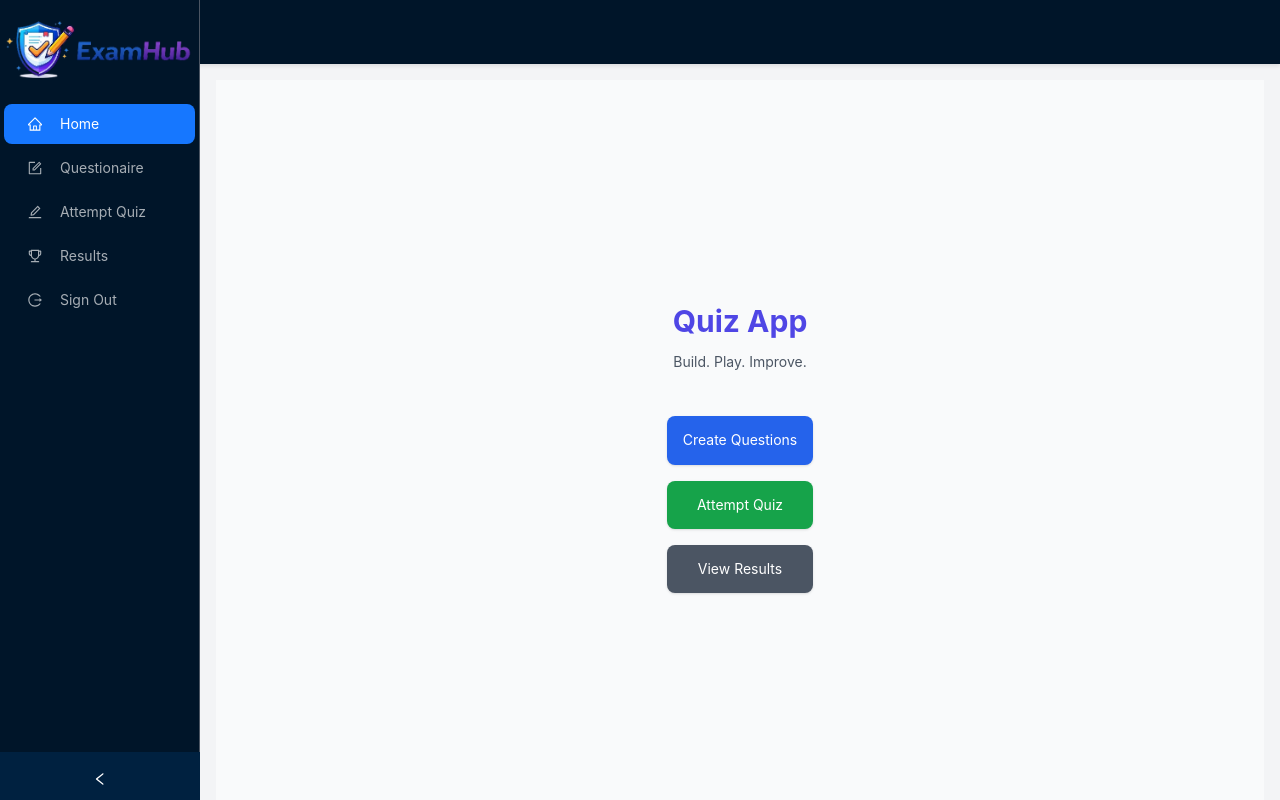
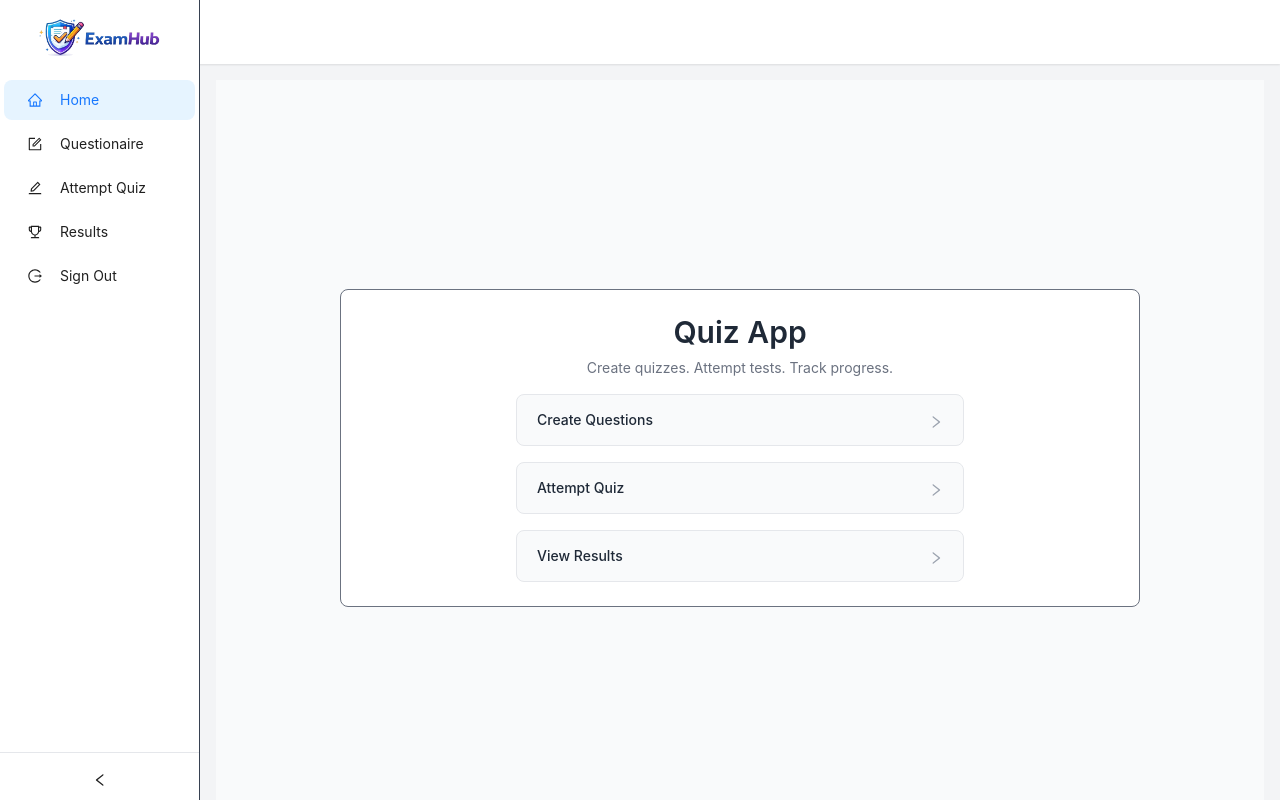
Before and after one commit to danial-istj/vueExamSystem, a Vue app: page / in a window 1280 px wide. Built offline with nearby package versions, Linux system fonts and the light colour scheme; no server answers; sample sign-in values are in the browser's storage; the HTML template or start-up script is replaced by a standard one.

Commit message:
designed results and home section

```diff
--- a/src/components/CurrentQuestion.vue
+++ b/src/components/CurrentQuestion.vue
@@ -1,6 +1,6 @@
 <template>
     <div
-        class="current-question border border-gray-500 flex flex-col gap-1  w-[800px] p-4 rounded-lg  min-h-48 bg-white">
+        class="current-question border border-gray-500 flex flex-col gap-1  w-[800px] p-4 rounded-lg   bg-white">
         <h2 for="question" class="pb-1 m-0">Question</h2>
 
         <input type="text" placeholder="Enter question..." v-model="form.question.value"
--- a/src/components/Loading.vue
+++ b/src/components/Loading.vue
@@ -1,5 +1,5 @@
 <template>
-  <div class="fixed inset-0 z-50 flex items-center justify-center bg-white">
+  <div class="fixed inset-0 z-50 flex  items-center justify-center bg-white">
     <h1 class="text-xl">
       Loading...
     </h1>
--- a/src/components/ResultsTable.vue
+++ b/src/components/ResultsTable.vue
@@ -1,41 +1,51 @@
 <template>
-    <div class="border border-gray-500 flex flex-col gap-0 w-[800px]  rounded-lg  p-6
+    <div class="border border-gray-500 grid items-center gap-2 w-[800px]  rounded-lg  p-6
     min-h-48 bg-white">
 
-        <div class="w-full flex justify-between">
-            <h1 class="text-xl m-0">Results</h1>
-            <button @click="confirming = true" class="bg-blue-500 font-bold text-black p-2">
-                <MoreOutlined />
+        <div v-if="results.length > 0" class="w-full grid grid-flow-row grid-cols-[1fr_auto] items-center gap-1 mb-2">
+            <h1 class="text-2xl text-center m-0">Results</h1>
+            <button @click="confirming = true" class="p-2 rounded-lg text-red-400  hover:text-red-500 transition">
+                <DeleteOutlined />
             </button>
-
+            <Confirmation action="Delete All Results"
+                :proceed="() => { resultsStore.deleteAllResults(); confirming = false; }" :cancel="cancelSelected"
+                :showModal="confirming" />
+        </div>
+        <div v-else>
+            <h1 class="text-xl text-center m-0">There are no Results.</h1>
         </div>
 
 
         <div v-for="result in results" :key="result.id"
-            class="flex items-center justify-between bg-gray-900 border border-gray-700 rounded-xl p-4 hover:bg-gray-800 transition">
+            class="grid grid-flow-col grid-cols-[auto_1fr_auto_auto] gap-4 justify-center items-center  bg-gray-100 border  rounded-lg p-4 hover:bg-gray-200 transition">
 
-            <div><input type="checkbox" v-model="selectedIds" :value="result.id"></div>
-
-            <div class="flex flex-col text-sm text-gray-400">
-                <span class="font-medium text-gray-200">{{ formatDate.formattedDate(result.id) }}</span>
+            <div class="grid gap-1 text-center text-sm ">
+                <span class="font-medium ">{{ formatDate.formattedDate(result.id) }}</span>
                 <span>{{ formatDate.formattedTime(result.id) }}</span>
             </div>
 
-            <div class="text-center">
-                <p class="text-lg font-semibold text-white">{{ result.marks }} / {{ result.total }}</p>
-                <p class="text-xs text-gray-400">Marks</p>
+            <div class="text-center grid gap-0 ">
+                <p class="text-lg font-semibold m-0 ">{{ result.marks }} / {{ result.total }}</p>
+                <p class="text-xs m-0">Marks</p>
             </div>
 
-            <div class="px-3 py-1 rounded-full bg-green-500/10 text-green-400 text-sm font-semibold">
+            <div :class="[
+                'px-3 py-1 rounded-full text-sm font-semibold ring-1 transition-colors',
+                Number(result.percentage) >= 80
+                    ? 'bg-emerald-50 text-emerald-700 ring-emerald-200'
+                    : Number(result.percentage) >= 50
+                        ? 'bg-amber-50 text-amber-700 ring-amber-200'
+                        : 'bg-rose-50 text-rose-700 ring-rose-200'
+            ]">
                 {{ result.percentage }}%
             </div>
 
             <button @click="selectResult(result.id); confirming = true"
-                class="p-2 rounded-lg text-red-400 hover:bg-red-500/10 hover:text-red-500 transition">
+                class="p-2 rounded-lg text-red-400 hover:text-red-500 transition">
                 <DeleteOutlined />
             </button>
             <Confirmation action="Delete This Result" :proceed="deleteSelected" :cancel="cancelSelected"
-                :showModal="confirming && selectedIds.pop() === result.id" />
+                :showModal="confirming && selectedId === result.id" />
 
         </div>
 
@@ -53,31 +63,31 @@ import { useAuthStore } from '@/stores/authStore';
 import { onMounted } from 'vue';
 import { ref } from 'vue';
 import Confirmation from './Confirmation.vue';
-import { DeleteOutlined, MoreOutlined } from '@ant-design/icons-vue';
+import { DeleteOutlined } from '@ant-design/icons-vue';
 
 const formatDate = useFormatedDate()
 const resultsStore = useResultsStore()
 const { results } = storeToRefs(resultsStore)
 const authStore = useAuthStore()
 const confirming = ref<boolean>(false)
-const selectedIds = ref<number[]>([])
+const selectedId = ref<number | null>()
 
 function deleteSelected() {
-    if (selectedIds.value) {
-        resultsStore.deleteResult(selectedIds.value)
-        selectedIds.value = []
+    if (selectedId.value) {
+        resultsStore.deleteResult(selectedId.value)
+        selectedId.value = null
     }
     confirming.value = false
 }
 
 function selectResult(id: number) {
-    selectedIds.value.push(id)
+    selectedId.value = id
     confirming.value = true
 }
 
 function cancelSelected() {
     confirming.value = false
-    selectedIds.value = []
+    selectedId.value = null
 }
 
 
--- a/src/layout/Layout.vue
+++ /dev/null
@@ -1,51 +0,0 @@
-<script setup lang="ts">
-import { RouterLink } from 'vue-router'
-import { useAuthStore } from '@/stores/authStore';
-import { storeToRefs } from 'pinia';
-import Loading from '@/components/Loading.vue';
-import router from '@/router';
-import Confirmation from '@/components/Confirmation.vue';
-import { ref } from 'vue';
-
-const authStore = useAuthStore()
-const { loading } = storeToRefs(authStore)
-const confirming = ref<boolean>(false)
-
-async function logOutUser() {
-    await authStore.logOut()
-    router.replace("/signin")
-}
-
-</script>
-
-<template>
-    <header class="bg-gray-800 text-white fixed top-0 left-0 z-20 w-72 h-screen flex flex-col p-2">
-        <div class="text-xl font-bold text-center py-3">MyApp</div>
-
-        <nav class="flex flex-col gap-2">
-            <RouterLink to="/" class="px-3 py-2 rounded hover:bg-gray-700 transition w-full text-center">Home
-            </RouterLink>
-            <RouterLink to="/questionaire" class="px-3 py-2 rounded hover:bg-gray-700 transition w-full text-center">
-                Questionaire</RouterLink>
-            <RouterLink to="/attemptquiz" class="px-3 py-2 rounded hover:bg-gray-700 transition w-full text-center">
-                Attempt
-                Quiz</RouterLink>
-            <RouterLink to="/results" class="px-3 py-2 rounded hover:bg-gray-700 transition w-full text-center">Results
-            </RouterLink>
-        </nav>
-
-        <button @click="confirming = true"
-            class="px-3 py-2 mt-auto rounded hover:bg-gray-700 transition w-full text-center">
-            Sign Out
-        </button>
-        <Confirmation v-if="confirming" action="Log Out" :proceed="() => { logOutUser(); confirming = false }"
-            :cancel="() => { confirming = false }" />
-
-    </header>
-
-
-    <Loading v-if="loading" />
-
-</template>
-
-<style scoped></style>
--- a/src/layout/Layout1.vue
+++ b/src/layout/Layout1.vue
@@ -1,15 +1,16 @@
 <template>
   <a-layout style="min-height: 100vh">
+
     <!-- Sidebar -->
-    <a-layout-sider v-model:collapsed="collapsed" collapsible class="fixed h-screen border-r border-r-gray-600 z-50"
+    <a-layout-sider v-model:collapsed="collapsed" collapsible theme="light" class="fixed sider h-screen  z-50"
       width="200" v-if="authStore.uid">
-      <div class="logo flex items-center justify-center py-4">
+      <div class="logo flex items-center justify-center py-4 bg-[#fff]">
         <RouterLink to="/">
-          <img src="../assets/logo1.png" alt="logo" class="w-22" />
+          <img src="../assets/logo1.png" alt="logo" class="logo-img" />
         </RouterLink>
       </div>
 
-      <a-menu v-model:selectedKeys="selectedKeys" theme="dark" mode="inline">
+      <a-menu v-model:selectedKeys="selectedKeys" theme="light" mode="inline" class="bg-[#fff]">
         <a-menu-item key="1">
           <RouterLink to="/" class="flex items-center gap-2">
             <HomeOutlined />
@@ -46,9 +47,9 @@
     </a-layout-sider>
 
     <!-- Main Layout -->
-    <a-layout class="min-h-screen">
+    <a-layout class="min-h-screen bg-[#fff]">
       <!-- Header -->
-      <a-layout-header class="header fixed top-0 left-0 right-0 z-10" theme="dark" v-if="authStore.uid">
+      <a-layout-header class="header fixed top-0 left-0 right-0 z-10 bg-[#fff]" theme="light" v-if="authStore.uid">
 
       </a-layout-header>
 
@@ -69,7 +70,6 @@ import router from '@/router'
 import { useAuthStore } from '@/stores/authStore'
 import { RouterLink, RouterView } from 'vue-router'
 import Confirmation from '@/components/Confirmation.vue'
-import { auth } from '@/firebase/firebase'
 
 const selectedKeys = ref<string[]>(['1'])
 const authStore = useAuthStore()
@@ -83,16 +83,24 @@ async function logOutUser() {
 </script>
 
 <style scoped>
+  .logo-img{
+    width:130px
+  }
 .header {
   height: 64px;
   display: flex;
   align-items: center;
   padding: 0 24px;
-  box-shadow: 0 2px 4px rgba(0, 0, 0, 0.1);
+  box-shadow: 0 1px 2px rgba(0, 0, 0, 0.1);
   position: fixed;
   width: 100%;
   z-index: 10;
 }
+
+:deep(.ant-layout-sider-trigger) {
+  border-top: 1px solid #e5e7eb;
+}
+
 
 .logo img {
   display: block;
@@ -102,4 +110,25 @@ async function logOutUser() {
 a-layout-content {
   background: #f0f2f5;
 }
+
+.ant-layout-header {
+  background: #ffffff !important;
+}
+
+
+:deep(.sider) {
+  position: relative;
+}
+
+:deep(.sider)::after {
+  content: '';
+  position: absolute;
+  top: 0;
+  right: 0;
+  width: 1px;
+  height: 100%;
+  background-color: #374151;
+  z-index: 1000;
+  pointer-events: none;
+}
 </style>
--- a/src/stores/attemptStore.ts
+++ b/src/stores/attemptStore.ts
@@ -21,7 +21,7 @@ export const useAttemptStore = defineStore("attempt", () => {
     return questions.value[currentIndex.value];
   });
   const percentage = computed(() => {
-    return ((score.value / questions.value.length) * 100).toFixed(2);
+    return (Math.round((score.value / questions.value.length) * 100));
   });
   const previewResult = ref<boolean>(false);
 
--- a/src/stores/resultsStore.ts
+++ b/src/stores/resultsStore.ts
@@ -23,10 +23,8 @@ export const useResultsStore = defineStore("results", () => {
     await saveResults(authStore.uid, results.value);
   }
 
-  async function deleteResult(ids: number[]) {
-    ids.forEach((id)=>{
+  async function deleteResult(id: number) {
     results.value = results.value.filter((result) => result.id !== id);
-    })
     await saveResults(authStore.uid, results.value);
   }
 
--- a/src/views/HomeView.vue
+++ b/src/views/HomeView.vue
@@ -1,43 +1,68 @@
 <template>
-    <div class="flex flex-col items-center gap-8 py-10">
-
-        <div class="text-center">
-            <h1 class="text-3xl font-bold text-indigo-600">Quiz App</h1>
-            <p class="text-gray-600 mt-2">Build. Play. Improve.</p>
+    <div class="grid p-6">
+        <div class="border p-6 border-gray-500 grid flex-col  w-[800px] gap-4 rounded-lg
+    min-h-48 bg-white">
+            <div class="text-center grid gap-2">
+                <h1 class="text-3xl font-semibold m-0 text-gray-800">Quiz App</h1>
+                <p class="text-gray-500 m-0 text-sm">Create quizzes. Attempt tests. Track progress.</p>
             </div>
 
-        <div class="flex flex-col gap-4 w-full max-w-sm">
+            <div class="grid grid-cols-1 gap-4 w-full max-w-md mx-auto">
+
                 <RouterLink to="/questionaire"
-                class="w-full p-4 bg-blue-600 text-white text-center rounded-lg shadow hover:bg-blue-700 transition">
-                Create Questions
+                    class="group flex items-center justify-between px-5 py-4 rounded-lg border border-gray-200 bg-gray-50 hover:bg-gray-100 transition">
+                    <span class="text-gray-800 font-medium">Create Questions</span>
+                    <span class="text-gray-400 hover:text-gray-600 transition"><RightOutlined/></span>
                 </RouterLink>
 
                 <RouterLink to="/attemptquiz"
-                class="w-full p-4 bg-green-600 text-white text-center rounded-lg shadow hover:bg-green-700 transition">
-                Attempt Quiz
+                    class="group flex items-center justify-between px-5 py-4 rounded-lg border border-gray-200 bg-gray-50 hover:bg-gray-100 transition">
+                    <span class="text-gray-800 font-medium">Attempt Quiz</span>
+                    <span class="text-gray-400 hover:text-gray-600 transition"><RightOutlined/></span>
                 </RouterLink>
 
                 <RouterLink to="/results"
-                class="w-full p-4 bg-gray-600 text-white text-center rounded-lg shadow hover:bg-gray-700 transition">
-                View Results
+                    class="group flex items-center justify-between px-5 py-4 rounded-lg border border-gray-200 bg-gray-50 hover:bg-gray-100 transition">
+                    <span class="text-gray-800 font-medium">View Results</span>
+                    <span class="text-gray-400 hover:text-gray-600 transition"><RightOutlined/></span>
                 </RouterLink>
+
             </div>
 
-        <div v-if="highestScore" class="text-sm text-gray-700 mt-4 p-3 bg-gray-100 rounded-lg shadow-sm">
-            <p class="font-semibold">High Score</p>
-            <p>Marks: <span class="font-medium">{{ highestScore.marks }}/{{ highestScore.total }}</span></p>
-            <p>Percentage: <span class="text-blue-600 font-medium">{{ highestScore.percentage }}%</span></p>
-            <p>Time: <span class="font-medium">{{ formatDate.formattedTime(highestScore.id) }}</span></p>
-            <p>Date: <span class="font-medium">{{ formatDate.formattedDate(highestScore.id) }}</span></p>
+            <div v-if="highestScore" class="border border-gray-200 rounded-lg bg-gray-50 p-5 max-w-md mx-auto w-full">
+                <p class="text-xs uppercase  text-gray-500 mb-3">Best Performance</p>
+
+                <div class="grid grid-cols-2 gap-y-2 text-sm text-gray-700">
+                    <span class="text-gray-500">Marks</span>
+                    <span class="font-medium text-right">
+                        {{ highestScore.marks }}/{{ highestScore.total }}
+                    </span>
+
+                    <span class="text-gray-500">Percentage</span>
+                    <span class="font-medium text-right">
+                        {{ highestScore.percentage }}%
+                    </span>
+
+                    <span class="text-gray-500">Time</span>
+                    <span class="font-medium text-right">
+                        {{ formatDate.formattedTime(highestScore.id) }}
+                    </span>
+
+                    <span class="text-gray-500">Date</span>
+                    <span class="font-medium text-right">
+                        {{ formatDate.formattedDate(highestScore.id) }}
+                    </span>
+                </div>
+            </div>
+        </div>
     </div>
 
-
-    </div>
 </template>
 
 <script setup>
 import { useResultsStore } from "@/stores/resultsStore";
 import { useFormatedDate } from "@/composables/formatDateLogic";
+import { RightOutlined } from "@ant-design/icons-vue";
 
 const formatDate = useFormatedDate()
 const resultsStore = useResultsStore()
--- a/src/views/ResultsView.vue
+++ b/src/views/ResultsView.vue
@@ -1,5 +1,8 @@
 <template>
-    <ResultsTable />
+    <div class="  p-6">
+
+        <ResultsTable />
+    </div>
 </template>
 
 <script setup lang="ts">
```
Also changed, not shown: src/components/AddedQuestions.vue (+6 -3 lines). Lines whose indentation alone changed are shown as unchanged.
